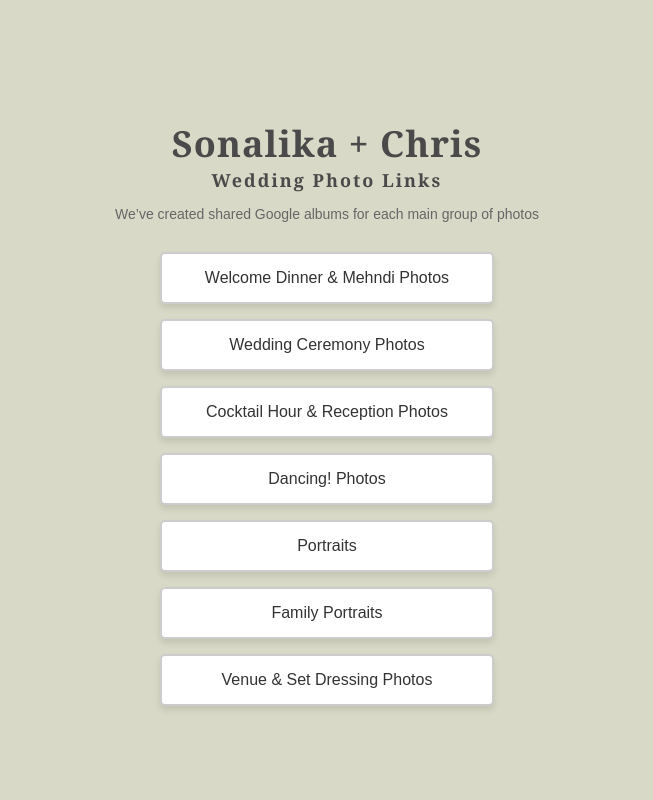
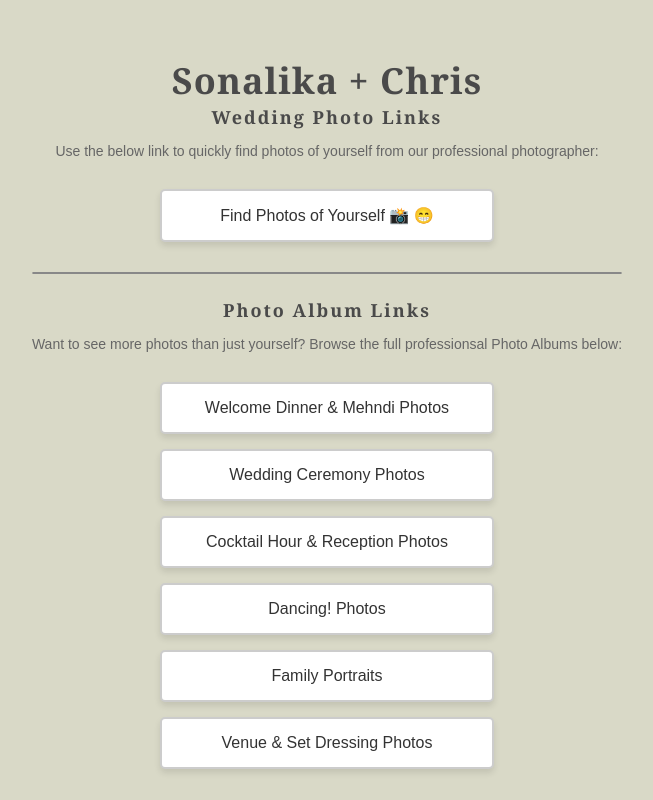
Before and after one commit to ChrisEarman/chrisearman.github.io, a plain HTML site: page index.html in a window 1280 px wide. Shown: the whole page, without its empty margins (313-966 px from the left). Drawn offline with Linux system fonts and the light colour scheme.

Commit message:
adding face finder button separate from album links

```diff
--- a/index.html
+++ b/index.html
@@ -67,6 +67,11 @@
             border-color: #999;
             box-shadow: 0px 6px 8px rgba(0, 0, 0, 0.2);
         }
+
+        hr.divider {
+            border: 1px solid #888;
+            border-radius: 2px;
+        }
     </style>
 </head>
 <body>
@@ -75,13 +80,22 @@
             Sonalika + Chris
             <span>Wedding Photo Links</span>
         </h1>
-        <p>We’ve created shared Google albums for each main group of photos</p>
+        <p>Use the below link to quickly find photos of yourself from our professional photographer:</p>
+        <div class="button-container">
+            <a href="https://event.memzo.ai/m/Sonalika-and-Chris-Wedding805/15383" class="button">Find Photos of Yourself 📸 😁</a>
+        </div>
+        <p></p>
+        <hr class="divider">
+        <h1>
+            <span>Photo Album Links</span>
+        </h1>
+        <p>Want to see more photos than just yourself? Browse the full professionsal Photo Albums below:</p>
         <div class="button-container">
             <a href="https://photos.app.goo.gl/GLqbvsuhaVePnJ7x7" class="button">Welcome Dinner & Mehndi Photos</a>
             <a href="https://photos.app.goo.gl/Mmh4zBNGoNenYBMw8" class="button">Wedding Ceremony Photos</a>
             <a href="https://photos.app.goo.gl/j84Sjwk7jbuAmwx89" class="button">Cocktail Hour & Reception Photos</a>
             <a href="https://photos.app.goo.gl/64sbX7vdnnZSGsAW7" class="button">Dancing! Photos</a>
-            <a href="https://photos.app.goo.gl/buSetyvn73xpX4TD6" class="button">Portraits</a>
+            <!-- <a href="https://photos.app.goo.gl/buSetyvn73xpX4TD6" class="button">Portraits</a> -->
             <a href="https://photos.app.goo.gl/9D3kcE9CEDVeHJiM6" class="button">Family Portraits</a>
             <a href="https://photos.app.goo.gl/Cm5ucqiFwu6GZ2z9A" class="button">Venue & Set Dressing Photos</a>
         </div>
```
